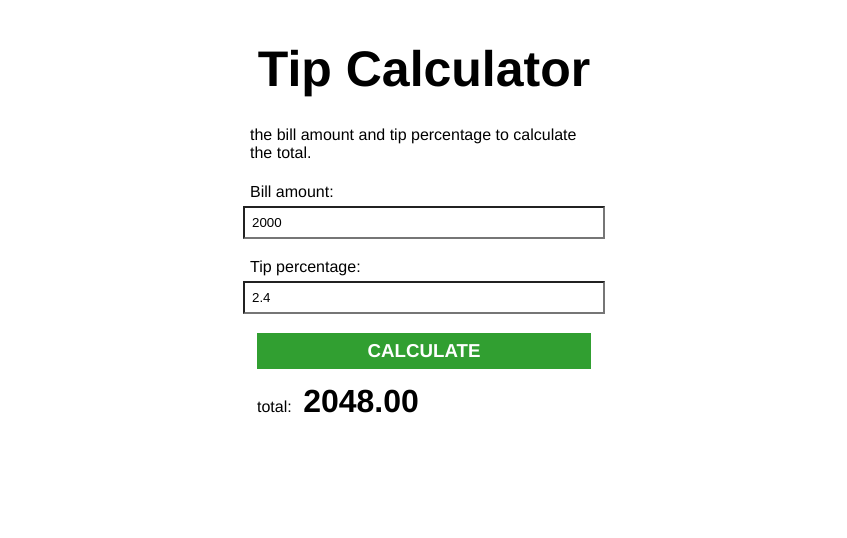
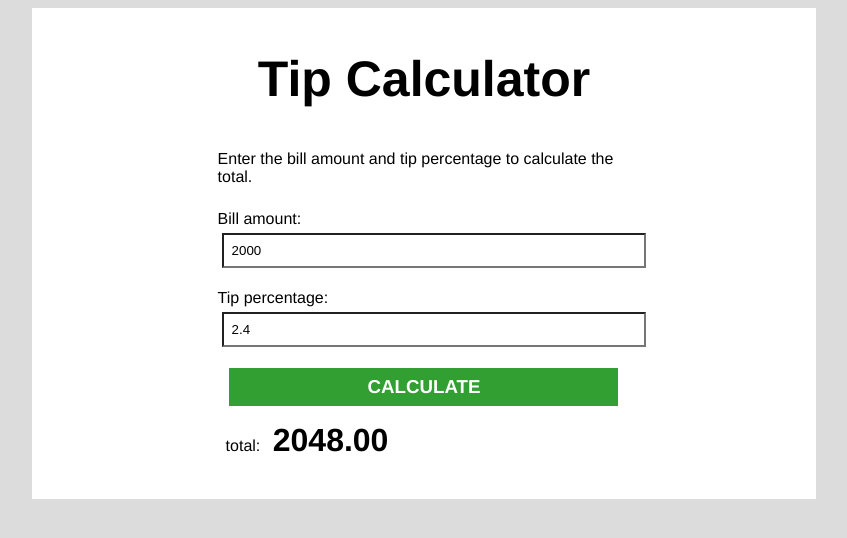
Before and after one commit to Tarboshi-Technologies/frontend-projects, a plain HTML site: page project1-tip-calculator/index.html in a window 1280 px wide. Shown: the whole page, without its empty margins (216-1063 px from the left). Drawn offline with Linux system fonts and the light colour scheme.

Commit message:
added some style

```diff
--- a/project1-tip-calculator/index.html
+++ b/project1-tip-calculator/index.html
@@ -8,13 +8,13 @@
     <link rel="stylesheet" href="style.css">
 </head>
 
-<body>
-    <section id="whole">
+<body id="contain">
+    <section>
         <header>
             <h1 id="first">Tip Calculator</h1>
         </header>
         <div>
-            <p id="dir"> the bill amount and tip percentage to calculate the total.</p>
+            <p>Enter the bill amount and tip percentage to calculate the total.</p>
         </div>
         <div class="mode">
             <label for="text"> Bill amount: <br></label>
@@ -24,9 +24,9 @@
             <label for="text"> Tip percentage: <br></label>
             <input type="text" id="amount" name="amount" value="2.4">
             <div>
-                <header>
+                <div class="mode">
                     <h3 id="camon">CALCULATE</h3>
-                </header>
+                </div>
                 <p id="ox">total: <b>2048.00</b></p>
     </section>
 </body>
--- a/project1-tip-calculator/style.css
+++ b/project1-tip-calculator/style.css
@@ -1,37 +1,60 @@
-#whole {
+section{
     font-family: "Helvetica", sans-serif;
-    width: 400px;
-    height: 120px;
-    border: 5px solid white;
-    background: white;
-    margin: auto;
-
+    width: 60%;
+    height: 7%;
+    background-color: white;
+}
+header,div{
+    background-color: white;
+}
+header{
+    margin: 10px;
 }
 
 * {
     box-sizing: border-box;
-    max-width: 900px;
+    max-width: 800px;
     margin: auto;
-    background: white;
-    padding: 7px;
+    background: gainsboro;
+    padding: 8px;
 }
 
 #first{
     text-align: center;
     font-size: 50px;
+    background-color: white;
 }
 
 
 .mode>input{
+    width: 99%;
+    margin: 5px 0;
+    background-color: white;
+    margin-left: 12px;
+}
+
+.mode{
     width: 100%;
-    margin: 5px 0;
+    background-color: white;
 }
+
 #camon{
     text-align: center;
     background-color: rgb(49, 159, 49);
     color: white;
+    width: 389px;
+
 }
 
 #ox>b{
     font-size: xx-large;
+    background-color: white;
 }
+
+#contain{
+    background-color: white;
+}
+
+label,p,#ox{
+    background-color: white;
+}
```
